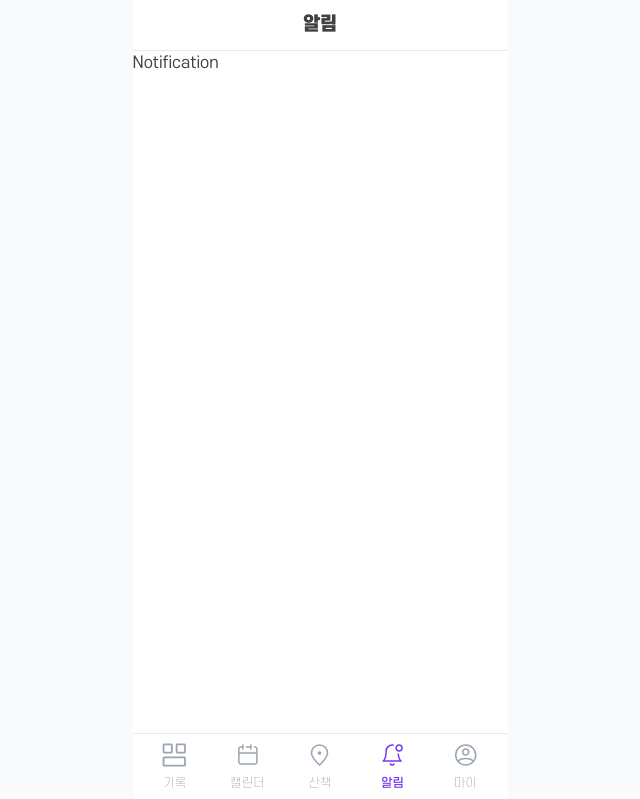
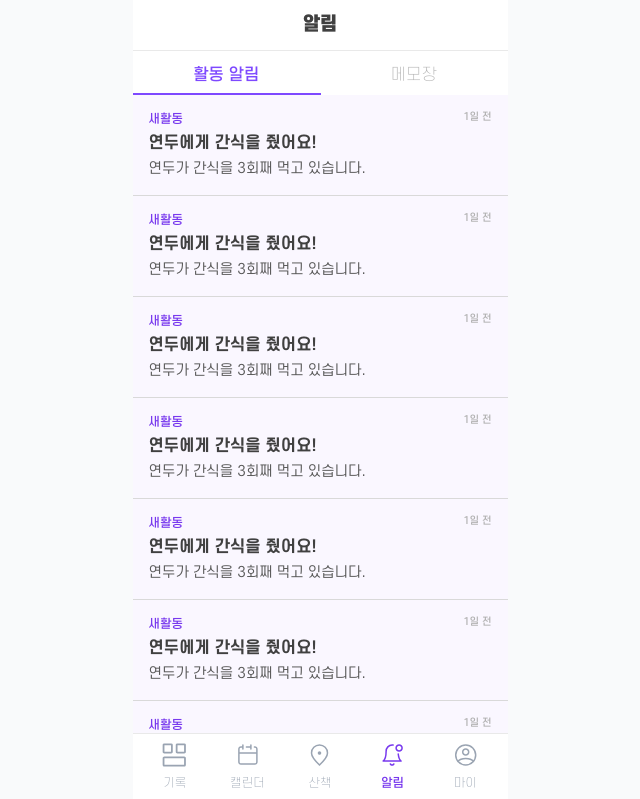
Before and after one commit to Petmunity/fe, a Next.js app: page /notification in a window 1280 px wide. Shown: the top 799 px of the page, without its empty margins (320-960 px from the left). Built offline with nearby package versions, Linux system fonts and the light colour scheme.

Commit message:
feat-auth/feat: 알림페이지 퍼블리싱

```diff
--- a/src/app/notification/page.tsx
+++ b/src/app/notification/page.tsx
@@ -1,11 +1,32 @@
+"use client";
+import { useState } from "react";
+import NotiBox from "@/components/Notification/NotiBox";
 import Header from "@/components/common/Header";
 import Navbar from "@/components/common/Navbar";
+import Tab from "@/components/common/Tab";
 
 export default function NotificationPage() {
+  const labels = ["활동 알림", "메모장"];
+
+  const [focusedIndex, setFocusedIndex] = useState(0);
   return (
     <div className="flex min-h-screen flex-col">
       <Header title="알림" />
-      <h1>Notification</h1>
+      <Tab
+        labels={labels}
+        focusedIndex={focusedIndex}
+        changeIndex={setFocusedIndex}
+      />
+      <main>
+        {focusedIndex === 0 && (
+          <div>
+            {Array.from({ length: 10 }).map((_, i) => (
+              <NotiBox key={i} />
+            ))}
+          </div>
+        )}
+        {focusedIndex === 1 && <h1>메모장</h1>}
+      </main>
       <Navbar />
     </div>
   );
--- /dev/null
+++ b/src/components/Notification/NotiBox.tsx
@@ -0,0 +1,24 @@
+// TODO: bg-[#7839EE0A] 색상 새 활동일 때만 적용
+export default function NotiBox() {
+  return (
+    <div className="p-4 border-b border-b-gray-300 bg-[#7839EE0A]">
+      <div className="space-y-1">
+        <div className="flex justify-between">
+          <span className="text-primary font-medium text-xs leading-4">
+            새활동
+          </span>
+          <span className="text-2xs font-medium leading-3 text-[#AFAFAF]">
+            1일 전
+          </span>
+        </div>
+
+        <h1 className="text-gray-900 font-semibold leading-6">
+          연두에게 간식을 줬어요!
+        </h1>
+        <h2 className="text-sm text-gray-800 leading-5">
+          연두가 간식을 3회째 먹고 있습니다.
+        </h2>
+      </div>
+    </div>
+  );
+}
```
